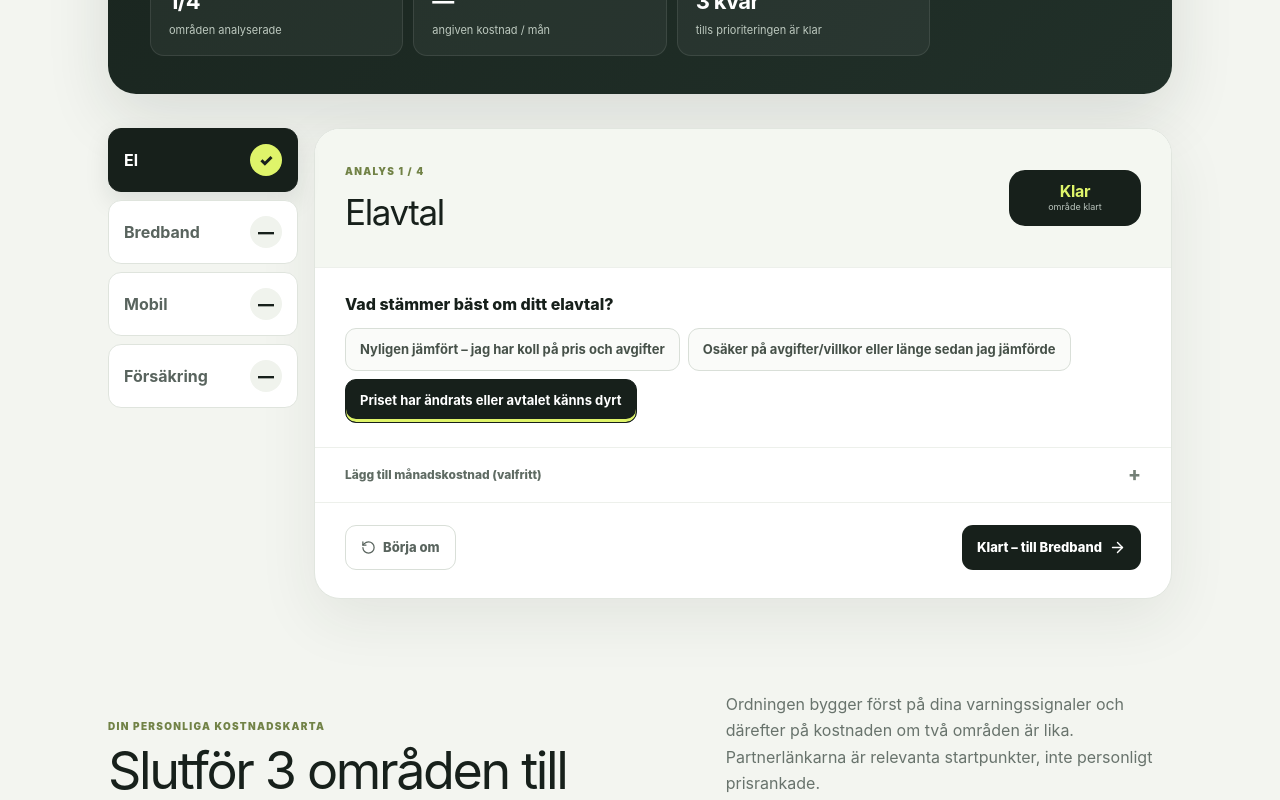
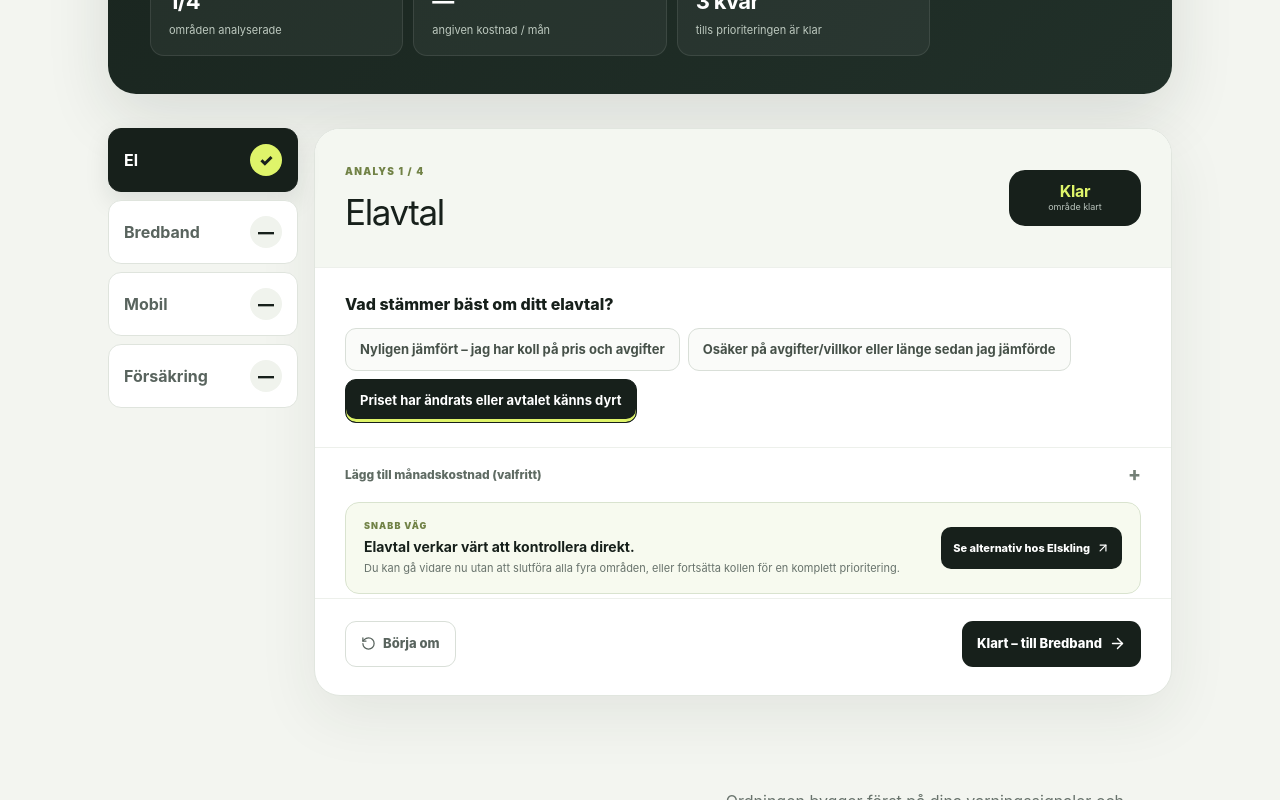
Before and after one commit to arvidlandin-cpu/sankkostnaden, a Next.js app: page /app in a window 1280 px wide. Both pictures are taken after a click on the button "Priset har ändrats eller avtalet känns dyrt". Shown: the part 535-1335 px from the top of the page. Built offline with nearby package versions, Linux system fonts and the light colour scheme.

Commit message:
Lower Cost Check friction for high-intent users
Add a low-friction quick path and first-interaction tracking without changing SEO intent.

```diff
--- a/pages/app.tsx
+++ b/pages/app.tsx
@@ -33,6 +33,7 @@ export default function SavingsApp(){
   const [scenarioPct,setScenarioPct]=useState(10);
   const [hydrated,setHydrated]=useState(false);
   const completedTracked=useRef(false);
+  const startedTracked=useRef(false);
   const questionCardRef=useRef<HTMLDivElement>(null);
 
   useEffect(()=>{
@@ -92,8 +93,13 @@ export default function SavingsApp(){
 
   const update=(key:CostKey,field:'monthly'|'fit',value:number)=>{
     setAnswers(previous=>({...previous,[key]:{...previous[key],[field]:value}}));
-    if(field==='fit') emitAnalyticsEvent('cost_check_answer',{category:key,field:'fit',value});
-    else emitAnalyticsEvent('cost_check_cost_added',{category:key,has_value:value>0?1:0});
+    if(field==='fit'){
+      if(!startedTracked.current){
+        startedTracked.current=true;
+        emitAnalyticsEvent('cost_check_start',{category:key});
+      }
+      emitAnalyticsEvent('cost_check_answer',{category:key,field:'fit',value});
+    }else emitAnalyticsEvent('cost_check_cost_added',{category:key,has_value:value>0?1:0});
   };
 
   const reset=()=>{
@@ -101,6 +107,7 @@ export default function SavingsApp(){
     setActive('el');
     setScenarioPct(10);
     completedTracked.current=false;
+    startedTracked.current=false;
     try{window.localStorage.removeItem(costCheckStorageKey);window.localStorage.removeItem(legacyStorageKey);}catch{}
     emitAnalyticsEvent('cost_check_reset',{source:'app'});
   };
@@ -109,6 +116,7 @@ export default function SavingsApp(){
   const activeAnswer=answers[active];
   const activeIndex=categories.findIndex(category=>category.key===active);
   const activeComplete=isComplete(active);
+  const activeQuickPartner=activeAnswer.fit===2?resultPartners(active)[0]:undefined;
 
   const goNext=()=>{
     if(!activeComplete||activeIndex>=categories.length-1) return;
@@ -170,6 +178,17 @@ export default function SavingsApp(){
             </div>
           </details>
 
+          {activeAnswer.fit===2&&<aside className={styles.quickPath}>
+            <div>
+              <span>SNABB VÄG</span>
+              <strong>{activeCategory.label} verkar värt att kontrollera direkt.</strong>
+              <p>Du kan gå vidare nu utan att slutföra alla fyra områden, eller fortsätta kollen för en komplett prioritering.</p>
+            </div>
+            <div className={styles.quickPathActions}>
+              {activeQuickPartner?<a href={activeQuickPartner.trackingUrl} data-partner={activeQuickPartner.name} data-category={activeQuickPartner.category} data-intent={partnerIntent[active]} data-placement='cost_check_quick_path' data-partner-position='1' target='_blank' rel='sponsored nofollow noopener'>Se alternativ hos {activeQuickPartner.name} <ArrowUpRight size={14}/></a>:<Link href={activeCategory.href} onClick={()=>emitAnalyticsEvent('cost_check_quick_guide_click',{category:active})}>Jämför {activeCategory.short.toLowerCase()} nu <ArrowRight size={14}/></Link>}
+            </div>
+          </aside>}
+
           <div className={styles.cardActions}>
             <button className={styles.reset} onClick={reset}><RotateCcw size={15}/> Börja om</button>
             {activeIndex<categories.length-1?<button className={styles.next} disabled={!activeComplete} onClick={goNext}>{activeComplete?'Klart – till '+categories[activeIndex+1].short:'Välj ett svar'} <ArrowRight size={17}/></button>:activeComplete?<a className={styles.next} href='#resultat'>Visa min prioritering <Target size={17}/></a>:<button className={styles.next} disabled>Välj ett svar <Target size={17}/></button>}
--- a/styles/App.module.css
+++ b/styles/App.module.css
@@ -886,3 +886,63 @@
   .scenarioButtons{display:grid;grid-template-columns:repeat(3,1fr)}
   .scenarioButtons button{width:100%}
 }
+
+
+/* Cost Check quick path – 2026-10-07 */
+.quickPath{
+  display:grid;
+  grid-template-columns:minmax(0,1fr) auto;
+  gap:18px;
+  align-items:center;
+  margin:0 30px 4px;
+  padding:16px 18px;
+  border:1px solid #d9e3cf;
+  border-radius:14px;
+  background:#f7faef;
+}
+.quickPath>div:first-child{
+  display:grid;
+  gap:4px;
+}
+.quickPath span{
+  color:#718246;
+  font-size:9px;
+  font-weight:900;
+  letter-spacing:.12em;
+}
+.quickPath strong{
+  color:#17201b;
+  font-size:14px;
+}
+.quickPath p{
+  margin:0;
+  color:#68736c;
+  font-size:11px;
+  line-height:1.45;
+}
+.quickPathActions{
+  display:flex;
+  align-items:center;
+}
+.quickPathActions a{
+  display:inline-flex;
+  align-items:center;
+  justify-content:center;
+  gap:6px;
+  min-height:42px;
+  padding:10px 12px;
+  border-radius:10px;
+  background:#17201b;
+  color:#fff;
+  font-size:11px;
+  font-weight:850;
+  text-decoration:none;
+}
+@media(max-width:760px){
+  .quickPath{
+    grid-template-columns:1fr;
+    margin:0 18px 4px;
+    padding:15px;
+  }
+  .quickPathActions a{width:100%}
+}
```
